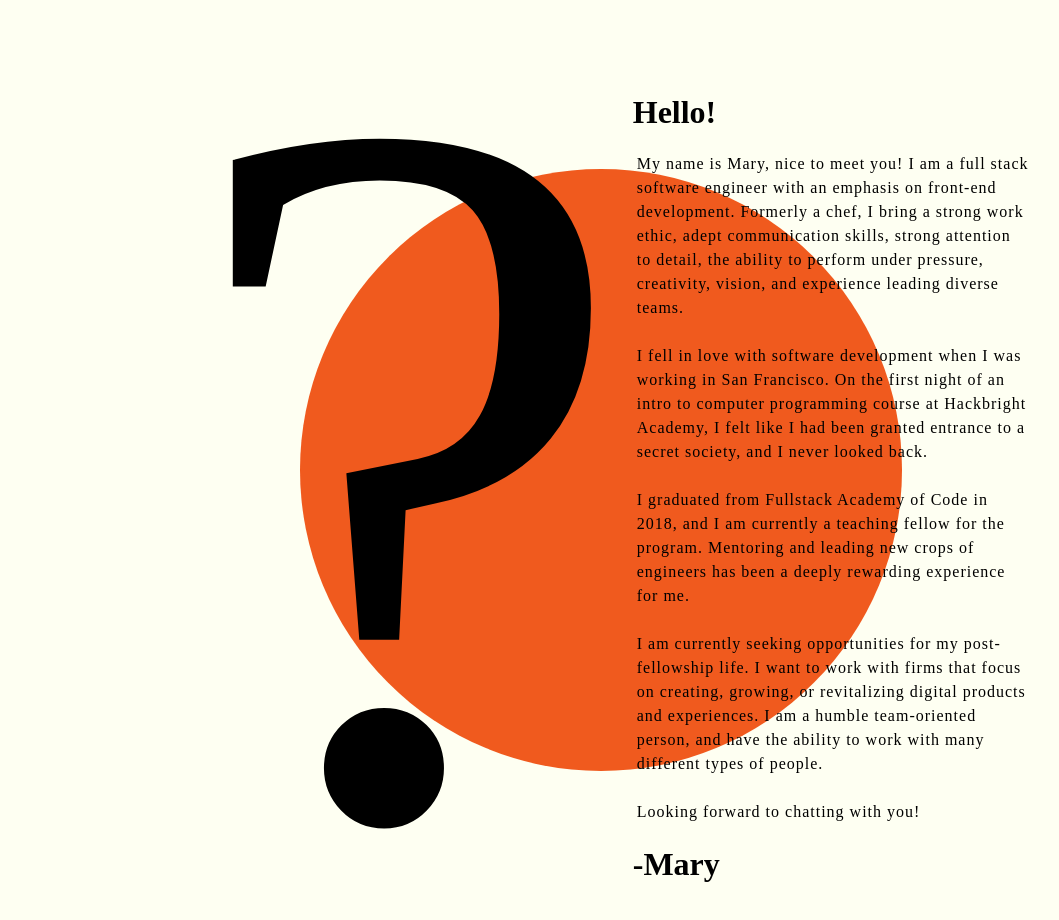
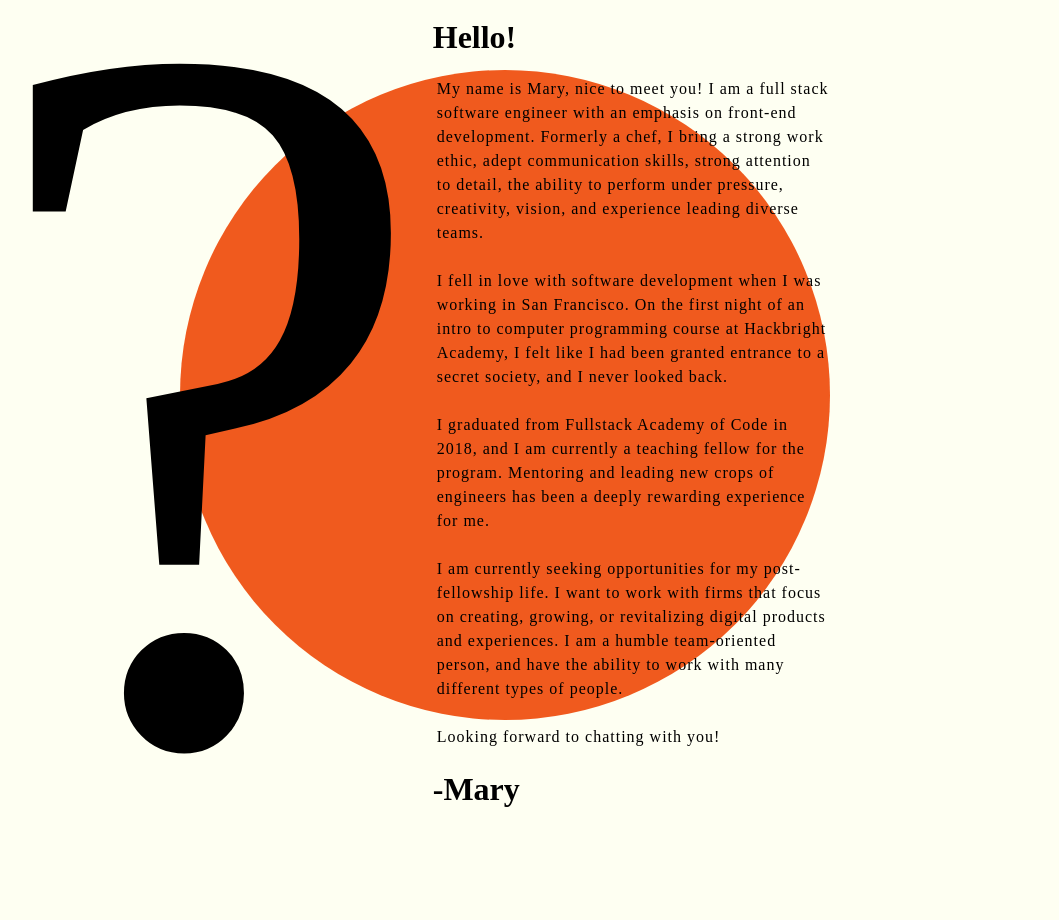
Before and after one commit to maubertw/my-site, a React (Create React App) app: page /about-mary in a window 1280 px wide. Shown: the top 920 px of the page, without its empty margins (20-1079 px from the left). Built offline with nearby package versions, Linux system fonts and the light colour scheme.

Commit message:
adjust about page

```diff
--- a/src/App.css
+++ b/src/App.css
@@ -75,8 +75,10 @@ i:hover {
     display: flex;
     margin-top: 150px;
     align-items: center;
-    align-self: center;
-    margin-left: 200px
+    position: absolute;
+    top: -75px
+    /* align-self: flex-start; */
+    /* margin-left: 200px */
 }
 .aboutText {
   max-width: 400px;
@@ -87,7 +89,6 @@ i:hover {
   font-size: 1020px;
   margin: 0;
 
-
 }
 
 .circle {
@@ -95,11 +96,13 @@ i:hover {
   width: 47vw;
   max-height: 650px;
   max-width: 650px;
+  min-width: 650px;
+  min-height: 650px;
   border-radius: 100%;
   background-color: #EF4907;
   opacity: .90;
   position: absolute;
   z-index: -1;
-  left: 25vw;
+  left: 200px;
 
 }
--- a/src/App.js
+++ b/src/App.js
@@ -3,6 +3,7 @@ import './App.css'
 import About from './about'
 import Projects from './projects'
 import MyInfo from './my-info'
+import Test from './test'
 import {withRouter, Route, Switch, Redirect, BrowserRouter as Router, Link} from 'react-router-dom'
 
 
@@ -23,6 +24,7 @@ class App extends Component {
             <Route exact path='/' component={MyInfo} />
             <Route path='/about-mary' component={About} />
             <Route path='/my-projects' component={Projects} />
+            <Route path='/test' component={Test} />
           </Switch>
         </div>
         </Router>);
--- /dev/null
+++ b/src/test.js
@@ -0,0 +1,46 @@
+import React, { Component } from 'react'
+
+const words = ['mary', 'is', 'the', 'best']
+
+
+class Test extends Component {
+   constructor(){
+     super()
+     this.state = {
+       ind : 0
+     }
+     this.reset = this.reset.bind(this)
+   }
+
+
+
+   reset = () => {
+     setInterval(function(){
+      console.log('index', this.state.ind)
+          if(this.state.ind === 3){
+          this.setState({
+            ind: 0
+          })
+        } else {
+          this.state.ind = this.state.ind++
+        }
+      }, 100);
+    }
+
+
+   componentDidMount(){
+    this.reset()
+  }
+
+
+   render(){
+     return(
+       <p>{words[this.state.ind]}</p>
+     )
+   }
+
+
+}
+
+
+export default Test
```
